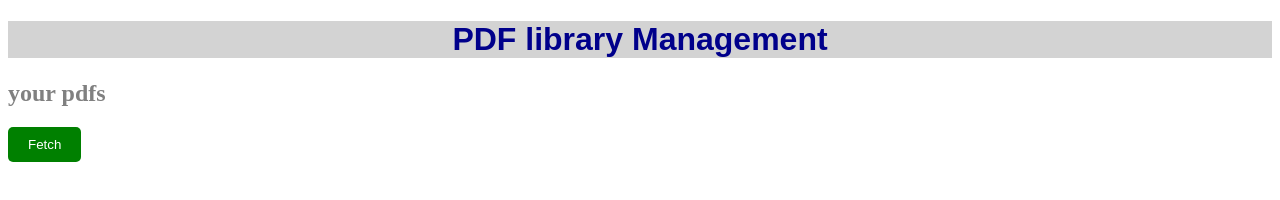
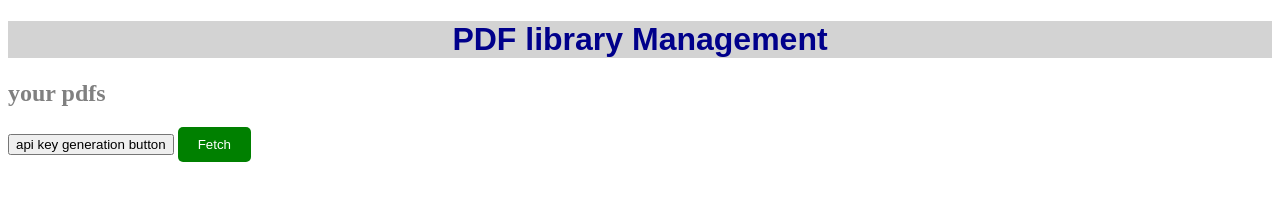
Before and after one commit to Shazia-Zameer-999/pdf-library-management, a plain HTML site: page index.html in a window 1280 px wide. Drawn offline with Linux system fonts and the light colour scheme.

Commit message:
basic api flow understood

```diff
--- a/index.html
+++ b/index.html
@@ -12,7 +12,7 @@
     <h2 class="subheading">your pdfs</h2>
     <!-- the pdfs will be dispayed here once the fetch button is clicked -->
     <div id="library"></div>
-
+    <button id="api_btn">api key generation button</button>
     <button id="fetch_btn" class="button_fetch">Fetch</button>
 
 </body>
```
